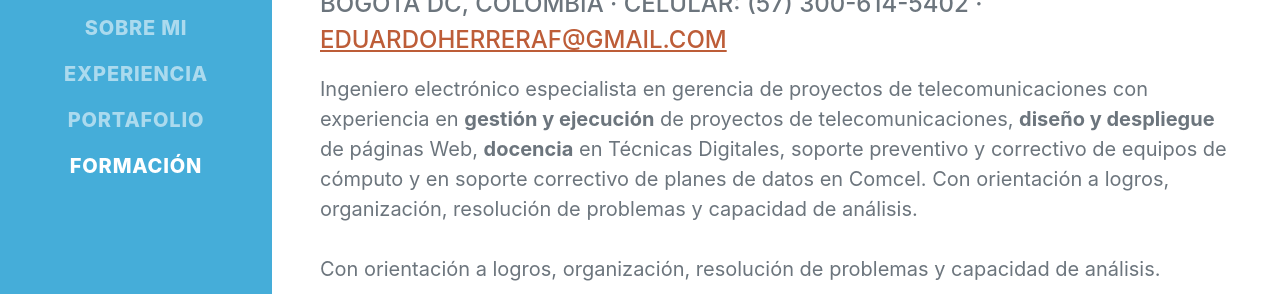
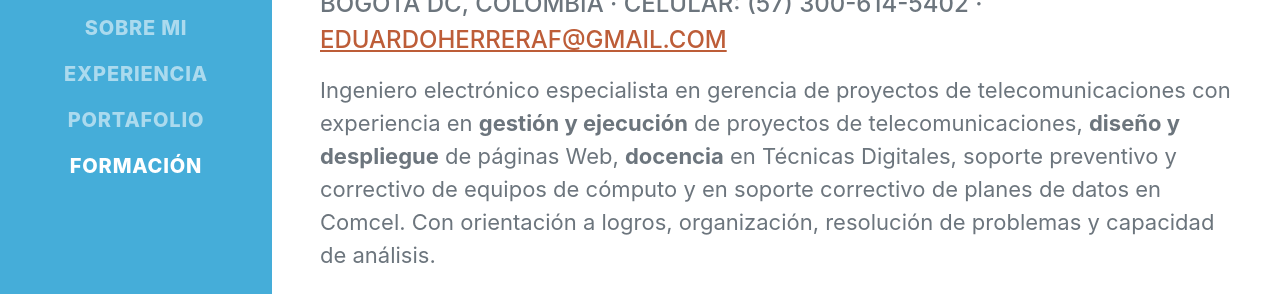
Before and after one commit to eduardoherreraf/eduardoherreraf.github.io, a plain HTML site: page index.html in a window 1280 px wide. Shown: the part 395-689 px from the top of the page. Drawn offline with nearby package versions, Linux system fonts and the light colour scheme; a web font is replaced by a local one.

Commit message:
Update index.html

```diff
--- a/index.html
+++ b/index.html
@@ -117,7 +117,7 @@
             >
           </div>
           <p
-            style="font-size: 20px"
+            style="font-size: 22px"
             class="mb-3">
             Ingeniero electrónico especialista en gerencia de proyectos de telecomunicaciones con experiencia
             en <strong>gestión y ejecución</strong> de proyectos de telecomunicaciones,
```
